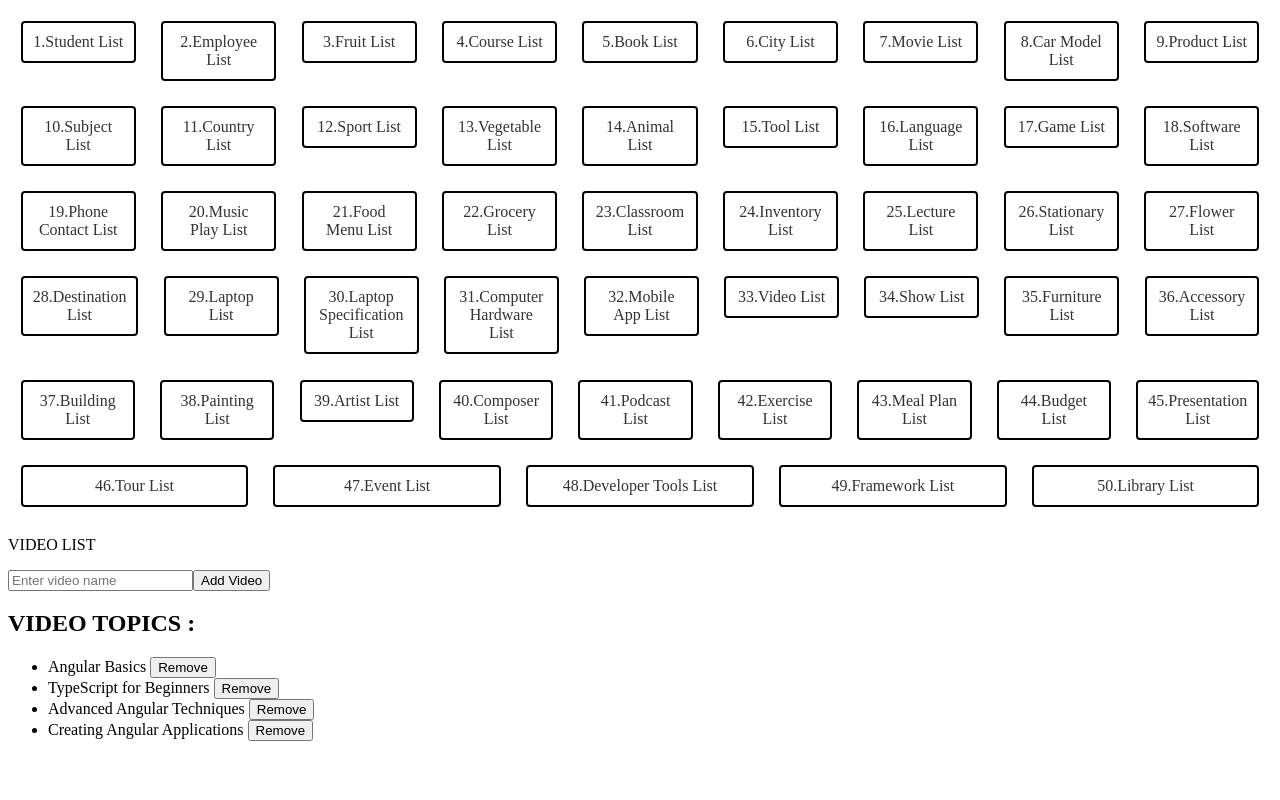
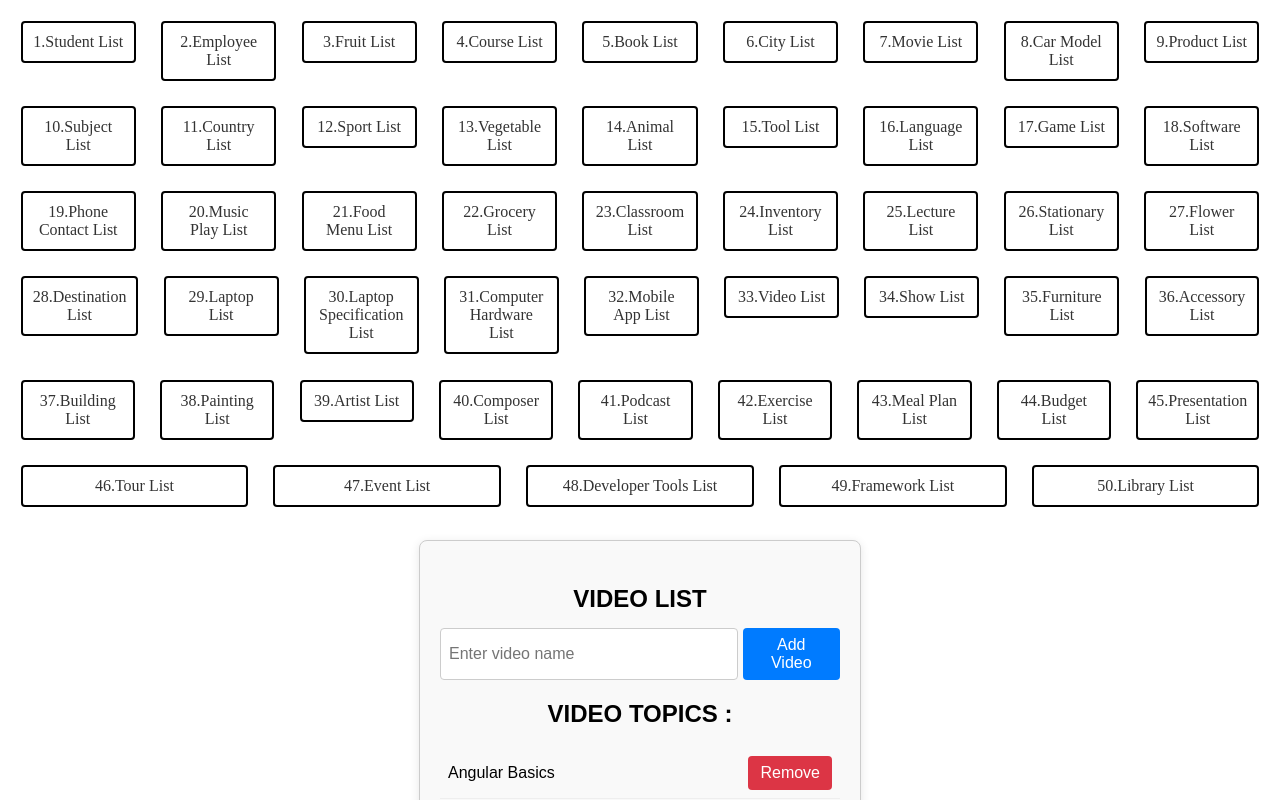
Before and after one commit to Xavierbaliw/Activity15-Angular-with-TypeScript-and-Data-Structures, an Angular app: page /videolist in a window 1280 px wide. Shown: the top 800 px of the page. Built offline with nearby package versions, Linux system fonts and the light colour scheme.

Commit message:
Add videolist services

```diff
--- a/src/app/component/video-list/video-list.component.css
+++ b/src/app/component/video-list/video-list.component.css
@@ -0,0 +1,75 @@
+.video-list-container {
+  max-width: 400px;
+  margin: 20px auto;
+  padding: 20px;
+  border: 1px solid #ccc;
+  border-radius: 8px;
+  background-color: #f9f9f9;
+  box-shadow: 0 2px 10px rgba(0, 0, 0, 0.1);
+  font-family: Arial, sans-serif;
+}
+
+.video-list-container p {
+  font-size: 1.5em;
+  margin-bottom: 15px;
+  font-weight: bold;
+  text-align: center;
+}
+
+.video-list-container h2 {
+  text-align: center;
+  margin: 20px 0;
+}
+
+.video-list-container .add-video {
+  display: flex;
+  margin-bottom: 15px;
+}
+
+.video-list-container input {
+  width: calc(100% - 120px);
+  padding: 8px;
+  border: 1px solid #ccc;
+  border-radius: 4px;
+  font-size: 1em;
+}
+
+.video-list-container button {
+  padding: 8px 12px;
+  background-color: #007bff;
+  color: white;
+  border: none;
+  border-radius: 4px;
+  cursor: pointer;
+  font-size: 1em;
+  margin-left: 5px;
+}
+
+.video-list-container button:hover {
+  background-color: #0056b3;
+}
+
+.video-list-container ul {
+  list-style: none;
+  padding: 0;
+}
+
+.video-list-container li {
+  display: flex;
+  justify-content: space-between;
+  align-items: center;
+  padding: 8px;
+  border-bottom: 1px solid #eee;
+}
+
+.video-list-container li:last-child {
+  border-bottom: none;
+}
+
+.video-list-container li button {
+  background-color: #dc3545;
+}
+
+.video-list-container li button:hover {
+  background-color: #c82333;
+}
```
